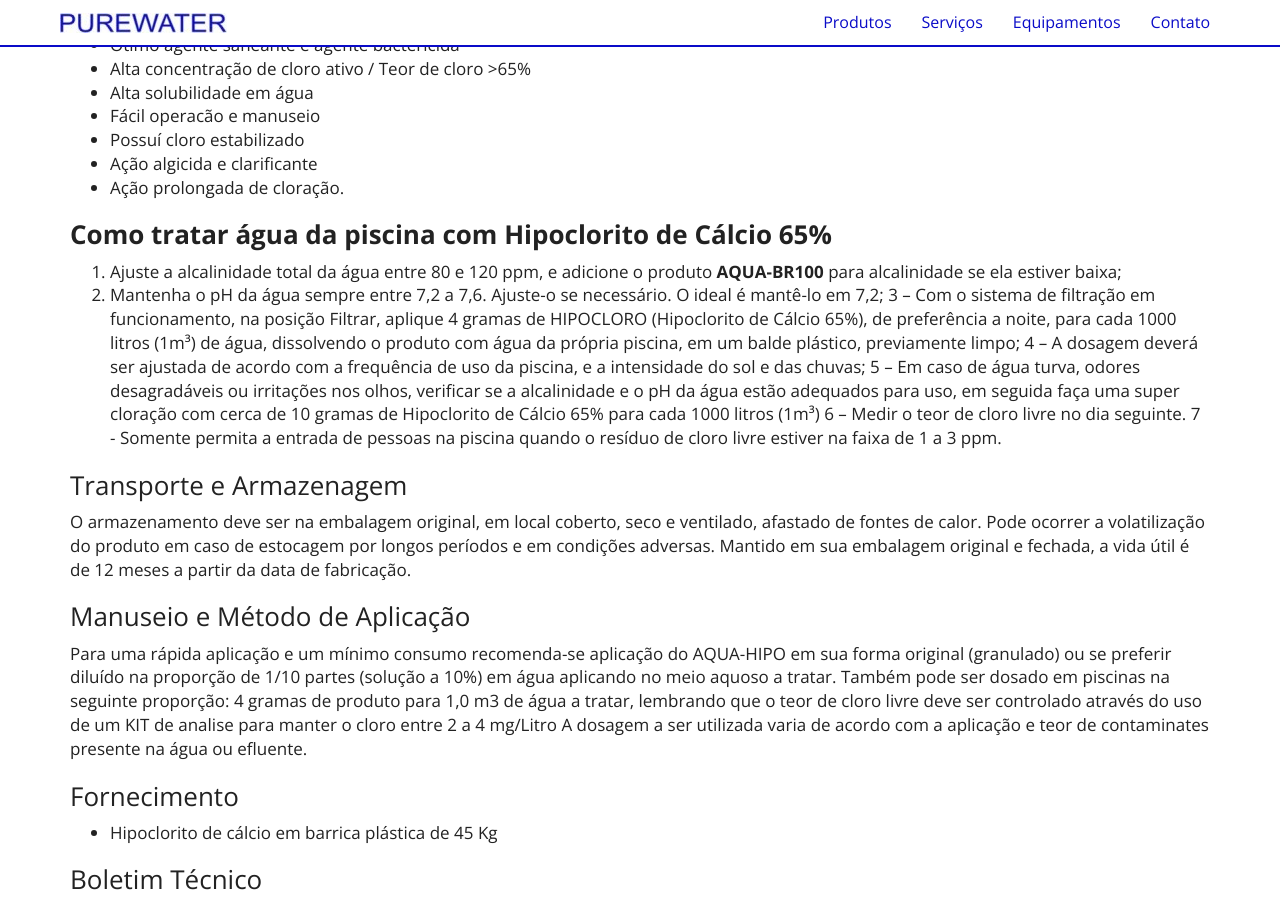
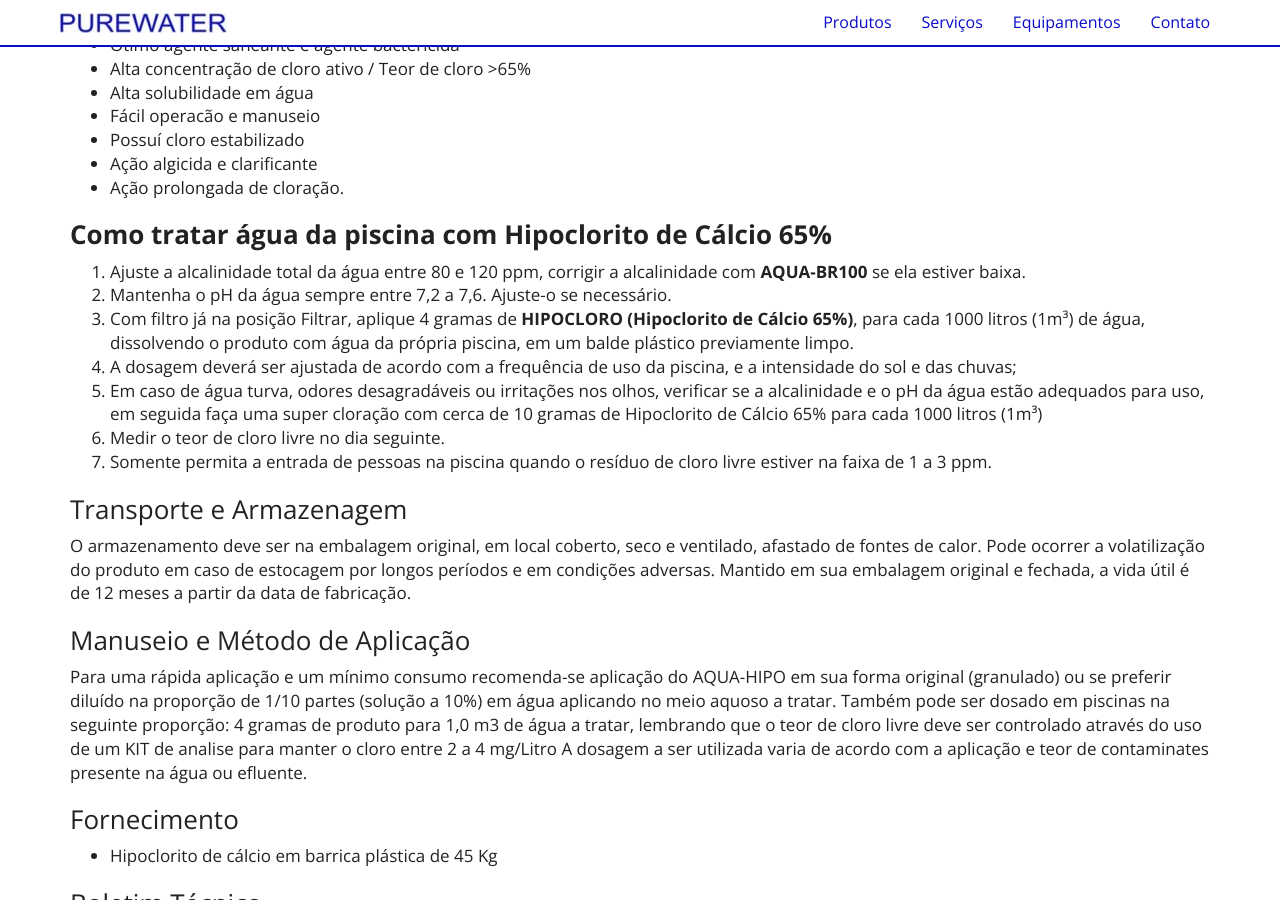
Before and after one commit to purewaterefluentes/purewaterefluentes.github.io, a Jekyll site: the page built from produtos/hipoclorito-de-calcio.md, in a window 1280 px wide and 900 px high, scrolled down 958 px. Built offline with Jekyll 4.4.1, drawn with Linux system fonts in a browser that asks for light colours; nearby versions of some CDN libraries; library files that are not in the unit come from our copies.

Commit message:
Update hipoclorito-de-calcio.md

```diff
--- a/produtos/hipoclorito-de-calcio.md
+++ b/produtos/hipoclorito-de-calcio.md
@@ -42,13 +42,13 @@
 
 ### **Como tratar água da piscina com Hipoclorito de Cálcio 65%**
 
-1. Ajuste a alcalinidade total da água entre 80 e 120 ppm, e adicione o produto **AQUA-BR100** para alcalinidade se ela estiver baixa;
-2. Mantenha o pH da água sempre entre 7,2 a 7,6. Ajuste-o se necessário. O ideal é mantê-lo em 7,2;
-3 – Com o sistema de filtração em funcionamento, na posição Filtrar, aplique 4 gramas de HIPOCLORO (Hipoclorito de Cálcio 65%), de preferência a noite, para cada 1000 litros (1m³) de água, dissolvendo o produto com água da própria piscina, em um balde plástico, previamente limpo;
-4 – A dosagem deverá ser ajustada de acordo com a frequência de uso da piscina, e a intensidade do sol e das chuvas;
-5 – Em caso de água turva, odores desagradáveis ou irritações nos olhos, verificar se a alcalinidade e o pH da água estão adequados para uso, em seguida faça uma super cloração com cerca de 10 gramas de Hipoclorito de Cálcio 65% para cada 1000 litros (1m³)
-6 – Medir o teor de cloro livre no dia seguinte.
-7 - Somente permita a entrada de pessoas na piscina quando o resíduo de cloro livre estiver na faixa de 1 a 3 ppm.
+1. Ajuste a alcalinidade total da água entre 80 e 120 ppm, corrigir a alcalinidade com **AQUA-BR100** se ela estiver baixa.
+2. Mantenha o pH da água sempre entre 7,2 a 7,6. Ajuste-o se necessário.
+3. Com filtro já na posição Filtrar, aplique 4 gramas de **HIPOCLORO (Hipoclorito de Cálcio 65%)**, para cada 1000 litros (1m³) de água, dissolvendo o produto com água da própria piscina, em um balde plástico previamente limpo.
+4. A dosagem deverá ser ajustada de acordo com a frequência de uso da piscina, e a intensidade do sol e das chuvas;
+5. Em caso de água turva, odores desagradáveis ou irritações nos olhos, verificar se a alcalinidade e o pH da água estão adequados para uso, em seguida faça uma super cloração com cerca de 10 gramas de Hipoclorito de Cálcio 65% para cada 1000 litros (1m³)
+6. Medir o teor de cloro livre no dia seguinte.
+7. Somente permita a entrada de pessoas na piscina quando o resíduo de cloro livre estiver na faixa de 1 a 3 ppm.
 
 
 ### Transporte e Armazenagem
```
